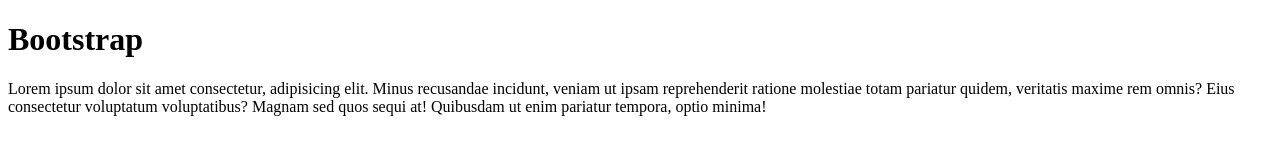
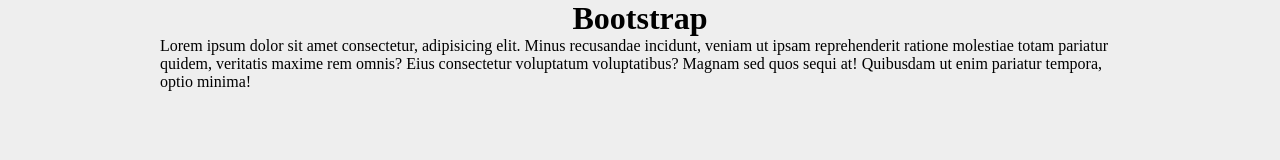
Before and after one commit to AmoroAbd/Bootstrap-project, a plain HTML site: page index.html in a window 1280 px wide. Drawn offline with Linux system fonts and the light colour scheme.

Commit message:
Fourth commit

```diff
--- a/index.html
+++ b/index.html
@@ -3,9 +3,11 @@
   <head>
     <meta charset="UTF-8" />
     <meta name="viewport" content="width=device-width, initial-scale=1.0" />
+    <link rel="stylesheet" href="style.css" type="text/css" />
     <title>Bootstrap</title>
   </head>
   <body>
+    <div class="container">
         <div>
             <h1>Bootstrap</h1>
             <p>
@@ -16,5 +18,6 @@
               pariatur tempora, optio minima!
             </p>
           </div>
+    </div>
   </body>
 </html>
--- /dev/null
+++ b/style.css
@@ -0,0 +1,15 @@
+* {
+  margin: 0;
+  padding: 0;
+  box-sizing: border-box;
+}
+body {
+  background-color: #eeeeee;
+}
+.container {
+  width: 75%;
+  margin: auto;
+}
+h1 {
+  text-align: center;
+}
```
Lines whose indentation alone changed are shown as unchanged.
